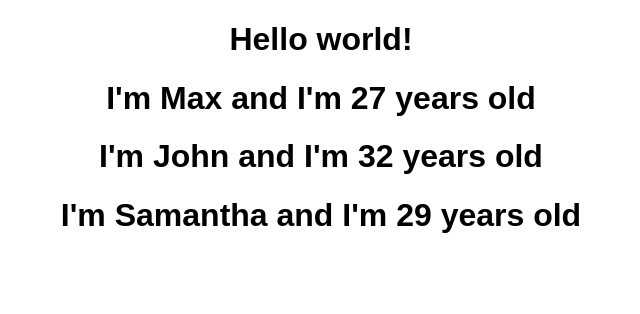
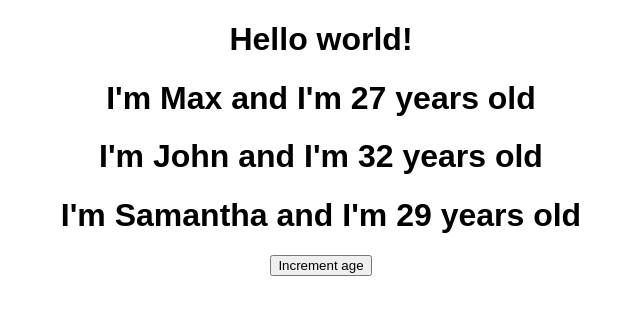
Before and after one commit to javiergranados/react-complete-guide, a React (Create React App) app: page / in a window 1280 px wide. Shown: the top 314 px of the page, without its empty margins (319-959 px from the left). Built offline with nearby package versions, Linux system fonts and the light colour scheme.

Commit message:
Added setState example

```diff
--- a/src/App.js
+++ b/src/App.js
@@ -11,11 +11,21 @@ class App extends Component {
     ]
   }
 
+  incrementAgeHandler = () => {
+    this.setState({
+      persons: this.state.persons.map(person => {
+        person.age++
+        return person
+      })
+    })
+  }
+
   render () {
     return (
       <div className='App'>
         <h1>Hello world!</h1>
         {this.state.persons.map((person, i) => <Person key={i} name={person.name} age={person.age} />)}
+        <button onClick={this.incrementAgeHandler}>Increment age</button>
       </div>
     )
   }
```
